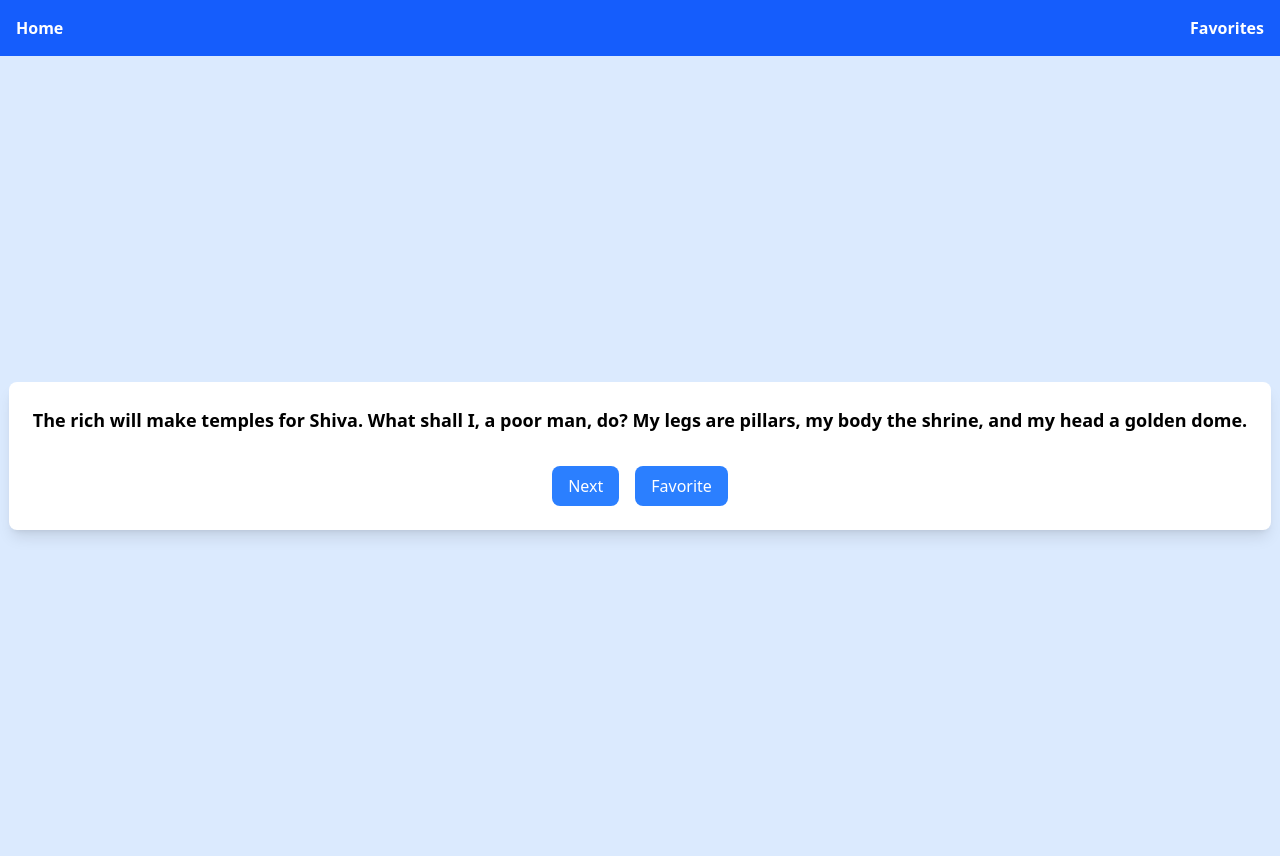
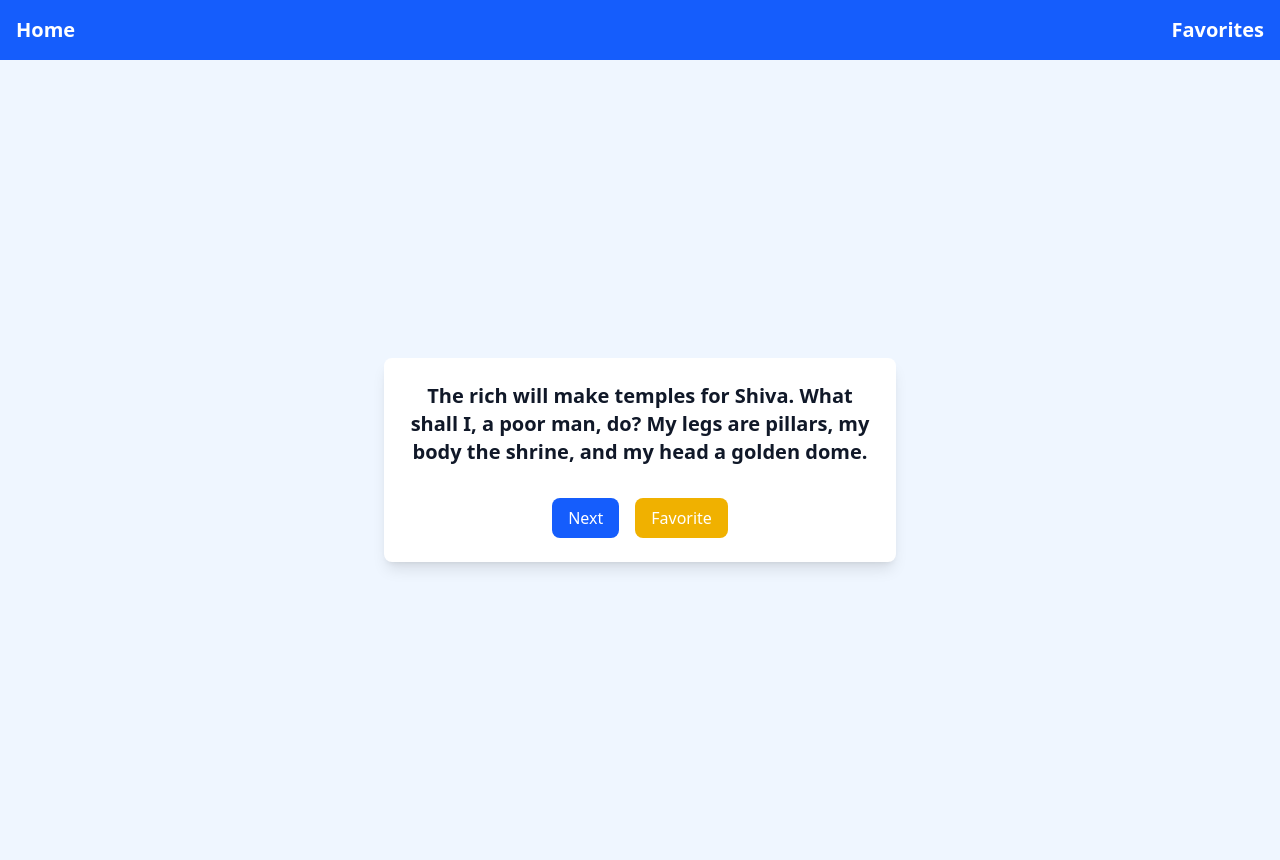
Before and after one commit to Prakashankith/Basavanavachana, a React (Vite) app: page / in a window 1280 px wide. Built offline with nearby package versions, Linux system fonts and the light colour scheme.

Commit message:
changed css styles

```diff
--- a/src/App.css
+++ b/src/App.css
@@ -1,3 +1,7 @@
+
+
+
+
 /* #root {
   max-width: 1280px;
   margin: 0 auto;
--- a/src/App.jsx
+++ b/src/App.jsx
@@ -24,15 +24,17 @@ function App() {
   const addToFavorites = (id) => {
     if (!favoriteIds.includes(id)) {
       setFavoriteIds([...favoriteIds, id]);
-      setFavoriteIds(updatedFavorites);
-      localStorage.setItem("favorites", JSON.stringify(updatedFavorites));
+      // setFavoriteIds(updatedFavorites);
+      // localStorage.setItem("favorites", JSON.stringify(updatedFavorites));
     }
   };
 
   // !Remove from favorites
 
   const removeFromFavorites = (id) => {
-    setFavoriteIds(favoriteIds.filter((favId) => favId !== id));
+    const updatedFavorites = favoriteIds.filter((favId) => favId !== id);
+    setFavoriteIds(updatedFavorites);
+    localStorage.setItem("favorites", JSON.stringify(updatedFavorites));
   };
 
   // !Get favorite vachanas by filtering the full list
@@ -40,11 +42,17 @@ function App() {
 
   return (
     <Router>
-      <nav className="p-4 bg-blue-600 text-white flex justify-between">
-        <Link to="/" className="font-bold">
+      <nav className="p-4 bg-blue-600 text-white flex justify-between items-center">
+        <Link
+          to="/"
+          className="text-xl font-bold hover:text-gray-200 transition"
+        >
           Home
         </Link>
-        <Link to="/favorites" className="font-bold">
+        <Link
+          to="/favorites"
+          className="text-xl font-bold hover:text-gray-200 transition"
+        >
           Favorites
         </Link>
       </nav>
--- a/src/Components/FavoriteList.jsx
+++ b/src/Components/FavoriteList.jsx
@@ -2,21 +2,23 @@ import React from "react";
 
 export default function FavoriteList({ favorites, onUnfavorite }) {
   return (
-    <div className="p-6">
-      <h2 className="text-2xl font-bold mb-4">Favorite Vachanas</h2>
+    <div className="container">
+      <h2 className="text-2xl font-bold text-gray-900 mb-4">
+        Favorite Vachanas
+      </h2>
       {favorites.length === 0 ? (
-        <p className="text-gray-500">No favorites yet.</p>
+        <p className="text-gray-500 text-center">No favorites yet.</p>
       ) : (
-        <ul className="space-y-2">
+        <ul className="space-y-4">
           {favorites.map((vachana) => (
             <li
               key={vachana.id}
-              className="p-4 bg-gray-100 rounded-lg shadow-sm"
+              className="flex justify-between items-center p-4 bg-white shadow rounded-lg transition-transform duration-300 hover:scale-105"
             >
-              <span>{vachana.text}</span>
+              <span className="text-gray-800">{vachana.text}</span>
               <button
                 onClick={() => onUnfavorite(vachana.id)}
-                className="bg-red-500 text-white px-4 py-2 rounded-lg hover:bg-red-600"
+                className="bg-red-500 text-white px-4 py-2 rounded-lg hover:bg-red-600 transition"
               >
                 UnFavorite
               </button>
--- a/src/Components/VachanaCard.jsx
+++ b/src/Components/VachanaCard.jsx
@@ -3,18 +3,20 @@ import React from "react";
 function VachanaCard({ vachana, onNext, onFavorite, onUnFavorite }) {
   return (
     <>
-      <div className="flex flex-col items-center justify-center p-6 bg-white shadow-lg rounded-lg text-center">
-        <p className="text-lg font-semibold mb-4">{vachana.text}</p>
-        <div className="flex gap-4 mt-4">
+      <div className="flex flex-col items-center justify-center p-6 bg-white shadow-lg rounded-lg text-center max-w-lg mx-auto transition-transform duration-300 hover:scale-105">
+        <p className="text-xl font-semibold mb-4 text-gray-900">
+          {vachana.text}
+        </p>
+        <div className="flex justify-center gap-4 mt-4">
           <button
             onClick={onNext}
-            className="bg-blue-500 text-white px-4 py-2 rounded-lg hover:bg-blue-600"
+            className="bg-blue-600 text-white px-4 py-2 rounded-lg hover:bg-blue-700 transition"
           >
             Next
           </button>
           <button
             onClick={onFavorite}
-            className="bg-blue-500 text-white px-4 py-2 rounded-lg hover:bg-blue-800"
+            className="bg-yellow-500 text-white px-4 py-2 rounded-lg hover:bg-yellow-600 transition"
           >
             Favorite
           </button>
--- a/src/index.css
+++ b/src/index.css
@@ -1,2 +1,9 @@
 
-@import "tailwindcss"
+@import "tailwindcss";
+
+/* body {
+    @apply bg-gray-100 text-gray-800;
+}
+.container{
+    @apply max-w-3xl mx-auto px-4 py-;
+} */
--- a/src/pages/Favorites.jsx
+++ b/src/pages/Favorites.jsx
@@ -3,7 +3,7 @@ import FavoriteList from "../Components/FavoriteList";
 
 export default function Favorites({ favorites, onUnfavorite }) {
   return (
-    <div className="h-screen bg-blue-100">
+    <div className="min-h-screen bg-blue-50">
       <FavoriteList favorites={favorites} onUnfavorite={onUnfavorite} />
     </div>
   );
--- a/src/pages/Home.jsx
+++ b/src/pages/Home.jsx
@@ -10,7 +10,7 @@ export default function Home({ onFavorite }) {
   };
 
   return (
-    <div className="flex flex-col items-center justify-center h-screen bg-blue-100">
+    <div className="flex flex-col items-center justify-center min-h-screen bg-blue-50">
       <VachanaCard
         vachana={vachanas[index]}
         onNext={nextVachana}
```
